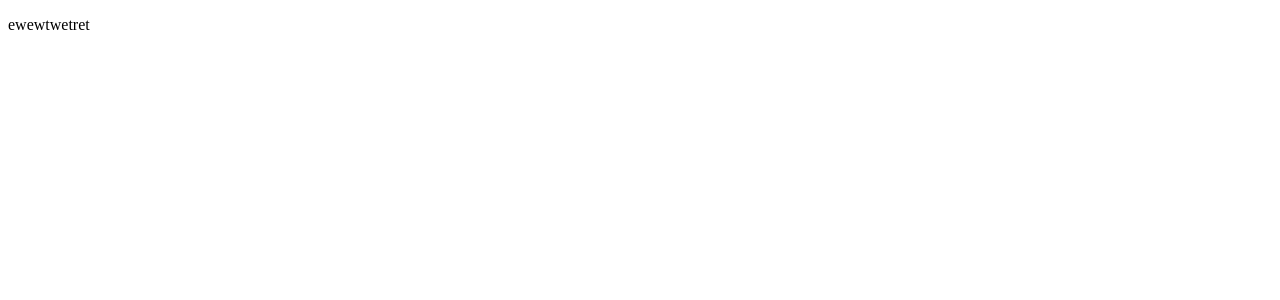
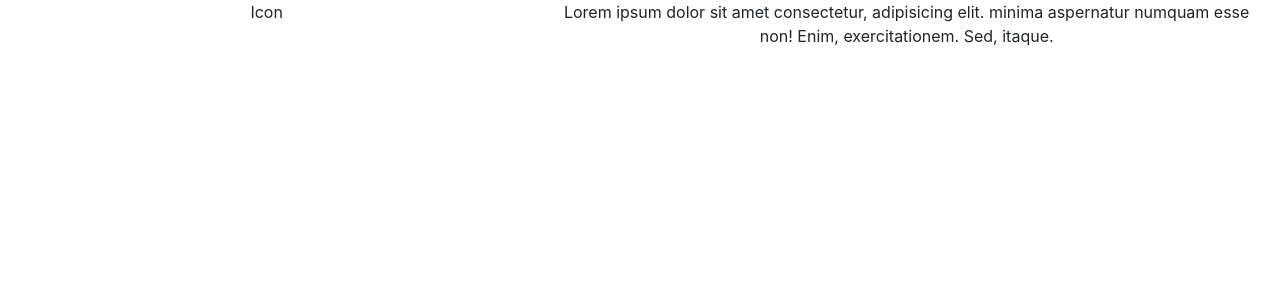
Before and after one commit to Carlton627/mipc-muscat-website, an Angular app: page / in a window 1280 px wide. Shown: the top 300 px of the page. Built offline with nearby package versions, Linux system fonts and the light colour scheme.

Commit message:
Bootstrap Installed

```diff
--- a/package.json
+++ b/package.json
@@ -19,6 +19,7 @@
     "@angular/platform-browser": "~9.1.11",
     "@angular/platform-browser-dynamic": "~9.1.11",
     "@angular/router": "~9.1.11",
+    "bootstrap": "^4.5.0",
     "rxjs": "~6.5.4",
     "tslib": "^1.10.0",
     "zone.js": "~0.10.2"
--- a/src/app/app.component.css
+++ b/src/app/app.component.css
@@ -0,0 +1,3 @@
+.banner {
+    height: 100%;
+}
--- a/src/app/app.component.html
+++ b/src/app/app.component.html
@@ -1,3 +1,15 @@
-<p>ewewtwetret</p>
+<section class="banner">
+    <div class="container-fluid">
+        <div class="row text-center">
+            <div class="col-lg-5">
+                <p>Icon</p>
+            </div>
+            <div class="col-lg-7">
+                <p>Lorem ipsum dolor sit amet consectetur, adipisicing elit.
+                    minima aspernatur numquam esse non! Enim, exercitationem. Sed, itaque.</p>
+            </div>
+        </div>
+    </div>
+</section>
 
 <router-outlet></router-outlet>
--- a/src/styles.css
+++ b/src/styles.css
@@ -1 +1,8 @@
 /* You can add global styles to this file, and also import other style files */
+@import "~bootstrap/dist/css/bootstrap.min.css";
+
+html,
+body {
+    height: 100%;
+    width: auto;
+}
```
Also changed, not shown: 1 other file (tests, documents, lock files or other folders).
